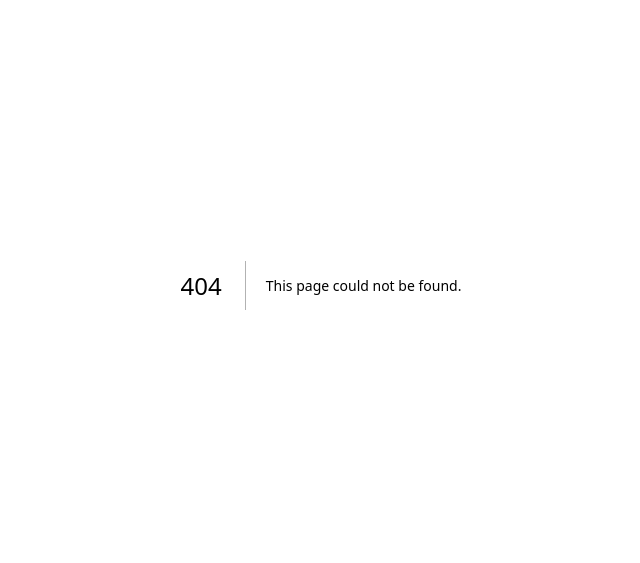
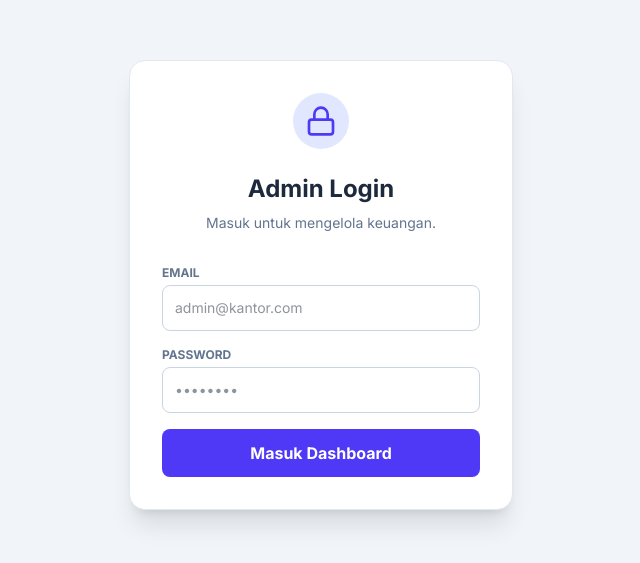
Before and after one commit to ryankalansi/roots-finance, a Next.js app: page /login in a window 1280 px wide. Before the commit this address had no page. Shown: the part 115-678 px from the top of the page, without its empty margins (319-959 px from the left). Built offline with nearby package versions, Linux system fonts and the light colour scheme.

Commit message:
add login

```diff
--- a/app/actions.ts
+++ b/app/actions.ts
@@ -3,7 +3,9 @@
 import { createServerClient, type CookieOptions } from "@supabase/ssr";
 import { cookies } from "next/headers";
 import { revalidatePath } from "next/cache";
+import { redirect } from "next/navigation";
 
+// --- SUPABASE CLIENT HELPER ---
 async function createClient() {
   const cookieStore = await cookies();
 
@@ -34,7 +36,36 @@ async function createClient() {
   );
 }
 
-// --- EXPENSES ---
+// --- AUTH ACTIONS ---
+
+export async function login(formData: FormData) {
+  const supabase = await createClient();
+
+  const email = formData.get("email") as string;
+  const password = formData.get("password") as string;
+
+  const { error } = await supabase.auth.signInWithPassword({
+    email,
+    password,
+  });
+
+  if (error) {
+    return { success: false, message: error.message };
+  }
+
+  revalidatePath("/", "layout");
+  redirect("/");
+}
+
+export async function logout() {
+  const supabase = await createClient();
+  await supabase.auth.signOut();
+  revalidatePath("/", "layout");
+  redirect("/login");
+}
+
+// --- EXPENSES ACTIONS ---
+
 export async function addExpense(formData: FormData) {
   const supabase = await createClient();
 
@@ -48,6 +79,7 @@ export async function addExpense(formData: FormData) {
   };
 
   const { error } = await supabase.from("expenses").insert(rawData);
+
   if (error) return { success: false, message: error.message };
 
   revalidatePath("/");
@@ -73,15 +105,16 @@ export async function updateExpenseStatus(id: string, newStatus: string) {
   return { success: true };
 }
 
-// --- OVERTIMES (BARU) ---
+// --- OVERTIME ACTIONS ---
+
 export async function addOvertime(formData: FormData) {
   const supabase = await createClient();
 
   const rawData = {
     date: formData.get("date"),
     employee_name: formData.get("employee_name"),
-    days: Number(formData.get("days")), // Jumlah Hari
-    rate: Number(formData.get("rate")?.toString().replace(/\D/g, "")), // Nominal per hari
+    days: Number(formData.get("days")),
+    rate: Number(formData.get("rate")?.toString().replace(/\D/g, "")),
     status: formData.get("status") || "Default",
     note: formData.get("note"),
   };
--- /dev/null
+++ b/app/login/page.tsx
@@ -0,0 +1,88 @@
+"use client";
+
+import { useState } from "react";
+import { login } from "@/app/actions";
+import { Loader2, Lock } from "lucide-react";
+
+export default function LoginPage() {
+  const [isSubmitting, setIsSubmitting] = useState(false);
+  const [errorMsg, setErrorMsg] = useState("");
+
+  const handleSubmit = async (formData: FormData) => {
+    setIsSubmitting(true);
+    setErrorMsg("");
+
+    // FIX: Hapus ": any" agar linter tidak marah
+    const result = await login(formData);
+
+    // Cek apakah ada pesan error dari server
+    if (result?.message) {
+      setErrorMsg("Email atau Password salah.");
+      setIsSubmitting(false);
+    }
+  };
+
+  return (
+    <div className="flex min-h-screen items-center justify-center bg-slate-100">
+      <div className="w-full max-w-sm bg-white p-8 rounded-2xl shadow-xl border border-slate-200">
+        <div className="flex justify-center mb-6">
+          <div className="bg-indigo-100 p-3 rounded-full">
+            <Lock className="text-indigo-600 w-8 h-8" />
+          </div>
+        </div>
+
+        <h2 className="text-2xl font-bold text-center text-slate-800 mb-2">
+          Admin Login
+        </h2>
+        <p className="text-sm text-slate-500 text-center mb-8">
+          Masuk untuk mengelola keuangan.
+        </p>
+
+        <form action={handleSubmit} className="space-y-4">
+          <div>
+            <label className="block text-xs font-bold text-slate-500 uppercase mb-1">
+              Email
+            </label>
+            <input
+              name="email"
+              type="email"
+              required
+              className="w-full border border-slate-300 p-3 rounded-lg focus:outline-none focus:ring-2 focus:ring-indigo-500 text-sm"
+              placeholder="admin@kantor.com"
+            />
+          </div>
+
+          <div>
+            <label className="block text-xs font-bold text-slate-500 uppercase mb-1">
+              Password
+            </label>
+            <input
+              name="password"
+              type="password"
+              required
+              className="w-full border border-slate-300 p-3 rounded-lg focus:outline-none focus:ring-2 focus:ring-indigo-500 text-sm"
+              placeholder="••••••••"
+            />
+          </div>
+
+          {errorMsg && (
+            <div className="bg-red-50 text-red-600 text-sm p-3 rounded-lg text-center">
+              {errorMsg}
+            </div>
+          )}
+
+          <button
+            disabled={isSubmitting}
+            className="w-full bg-indigo-600 hover:bg-indigo-700 text-white font-bold py-3 rounded-lg transition-colors flex justify-center items-center gap-2"
+          >
+            {isSubmitting ? (
+              <Loader2 className="animate-spin" />
+            ) : (
+              "Masuk Dashboard"
+            )}
+          </button>
+        </form>
+      </div>
+    </div>
+  );
+}
--- a/components/dashboard/DashboardClient.tsx
+++ b/components/dashboard/DashboardClient.tsx
@@ -14,6 +14,7 @@ import {
   Clock,
   BarChart3,
   FileSpreadsheet,
+  LogOut,
 } from "lucide-react";
 import { formatRupiah } from "@/lib/utils";
 import {
@@ -24,6 +25,7 @@ import {
   deleteOvertime,
   updateOvertimeStatus,
   updateBudget,
+  logout,
 } from "@/app/actions";
 
 // IMPORT RECHARTS
@@ -105,7 +107,6 @@ export default function DashboardClient({
   const [budgetInput, setBudgetInput] = useState("");
   const [searchTerm, setSearchTerm] = useState("");
 
-  // STATE BARU: PILIH BULAN (ARCHIVE & CURRENT)
   const [selectedMonth, setSelectedMonth] = useState(
     new Date().toISOString().slice(0, 7)
   );
@@ -116,7 +117,7 @@ export default function DashboardClient({
     return () => clearTimeout(timer);
   }, []);
 
-  // --- 1. FILTER UTAMA BERDASARKAN BULAN ---
+  // --- FILTERING & DATA PROCESSING (Sama seperti sebelumnya) ---
   const currentMonthExpenses = useMemo(() => {
     return expenses.filter((item) => item.date.startsWith(selectedMonth));
   }, [expenses, selectedMonth]);
@@ -125,7 +126,6 @@ export default function DashboardClient({
     return overtimes.filter((item) => item.date.startsWith(selectedMonth));
   }, [overtimes, selectedMonth]);
 
-  // --- 2. FILTER PENCARIAN ---
   const filteredExpenses = currentMonthExpenses.filter(
     (item) =>
       item.description.toLowerCase().includes(searchTerm.toLowerCase()) ||
@@ -136,7 +136,6 @@ export default function DashboardClient({
     item.employee_name.toLowerCase().includes(searchTerm.toLowerCase())
   );
 
-  // --- 3. DATA PROCESSING CHART ---
   const chartData = useMemo(() => {
     const daysInMonth = new Date(
       parseInt(selectedMonth.split("-")[0]),
@@ -168,7 +167,6 @@ export default function DashboardClient({
     return data;
   }, [currentMonthExpenses, currentMonthOvertimes, selectedMonth]);
 
-  // --- 4. KALKULASI STATISTIK ---
   const totalExpenseAmount = currentMonthExpenses
     .filter((item) => item.status !== "Rejected")
     .reduce((acc, curr) => acc + curr.amount, 0);
@@ -239,11 +237,8 @@ export default function DashboardClient({
     setIsBudgetModalOpen(true);
   };
 
-  // --- FITUR DOWNLOAD EXCEL ---
   const handleExportExcel = () => {
     const wb = XLSX.utils.book_new();
-
-    // 1. SUMMARY SHEET
     const summaryRows = [
       ["LAPORAN KEUANGAN BULANAN", ""],
       ["Periode", selectedMonth],
@@ -257,11 +252,9 @@ export default function DashboardClient({
       ["", ""],
       ["Tanggal Download", new Date().toLocaleString()],
     ];
-
     const wsSummary = XLSX.utils.aoa_to_sheet(summaryRows);
     wsSummary["!cols"] = [{ wch: 35 }, { wch: 25 }];
 
-    // 2. EXPENSE SHEET
     const expenseData = currentMonthExpenses.map((item) => ({
       "Tanggal": item.date,
       "Deskripsi Item": item.description,
@@ -280,7 +273,6 @@ export default function DashboardClient({
       { wch: 30 },
     ];
 
-    // 3. OVERTIME SHEET
     const overtimeData = currentMonthOvertimes.map((item) => ({
       "Tanggal": item.date,
       "Nama Karyawan": item.employee_name,
@@ -379,7 +371,7 @@ export default function DashboardClient({
               <Menu size={20} />
             </button>
 
-            {/* AREA JUDUL & FILTER PERIODE (ARCHIVE) */}
+            {/* AREA JUDUL & FILTER PERIODE */}
             <div className="flex items-center gap-3 bg-slate-100 p-1 rounded-lg">
               <div className="px-3 text-sm font-bold text-slate-600 hidden md:block">
                 Periode:
@@ -394,7 +386,7 @@ export default function DashboardClient({
           </div>
 
           <div className="flex items-center gap-3">
-            {/* TOMBOL EXPORT EXCEL (ARCHIVED) */}
+            {/* TOMBOL EXCEL */}
             <button
               onClick={handleExportExcel}
               className="flex items-center gap-2 bg-emerald-600 hover:bg-emerald-700 text-white px-4 py-2 rounded-lg text-sm font-medium transition-colors shadow-sm"
@@ -402,8 +394,17 @@ export default function DashboardClient({
               <FileSpreadsheet size={18} />
               <span className="hidden md:inline">Download Laporan</span>
             </button>
+
             <div className="h-8 w-[1px] bg-slate-200 mx-1"></div>
-            <div className="text-sm font-semibold text-slate-500">Admin</div>
+
+            {/* TOMBOL LOGOUT */}
+            <button
+              onClick={() => logout()}
+              className="flex items-center gap-2 text-slate-500 hover:text-red-600 hover:bg-red-50 px-3 py-2 rounded-lg transition-colors text-sm font-medium"
+            >
+              <LogOut size={18} />
+              <span className="hidden md:inline">Keluar</span>
+            </button>
           </div>
         </header>
 
--- /dev/null
+++ b/middleware.ts
@@ -0,0 +1,85 @@
+import { createServerClient, type CookieOptions } from "@supabase/ssr";
+import { NextResponse, type NextRequest } from "next/server";
+
+export async function middleware(request: NextRequest) {
+  let response = NextResponse.next({
+    request: {
+      headers: request.headers,
+    },
+  });
+
+  const supabase = createServerClient(
+    process.env.NEXT_PUBLIC_SUPABASE_URL!,
+    process.env.NEXT_PUBLIC_SUPABASE_ANON_KEY!,
+    {
+      cookies: {
+        get(name: string) {
+          return request.cookies.get(name)?.value;
+        },
+        set(name: string, value: string, options: CookieOptions) {
+          request.cookies.set({
+            name,
+            value,
+            ...options,
+          });
+          response = NextResponse.next({
+            request: {
+              headers: request.headers,
+            },
+          });
+          response.cookies.set({
+            name,
+            value,
+            ...options,
+          });
+        },
+        remove(name: string, options: CookieOptions) {
+          request.cookies.set({
+            name,
+            value: "",
+            ...options,
+          });
+          response = NextResponse.next({
+            request: {
+              headers: request.headers,
+            },
+          });
+          response.cookies.set({
+            name,
+            value: "",
+            ...options,
+          });
+        },
+      },
+    }
+  );
+
+  const {
+    data: { user },
+  } = await supabase.auth.getUser();
+
+  // JIKA BELUM LOGIN & BUKAN DI HALAMAN LOGIN -> LEMPAR KE LOGIN
+  if (!user && !request.nextUrl.pathname.startsWith("/login")) {
+    return NextResponse.redirect(new URL("/login", request.url));
+  }
+
+  // JIKA SUDAH LOGIN & ADA DI HALAMAN LOGIN -> LEMPAR KE DASHBOARD
+  if (user && request.nextUrl.pathname.startsWith("/login")) {
+    return NextResponse.redirect(new URL("/", request.url));
+  }
+
+  return response;
+}
+
+export const config = {
+  matcher: [
+    /*
+     * Match all request paths except for the ones starting with:
+     * - _next/static (static files)
+     * - _next/image (image optimization files)
+     * - favicon.ico (favicon file)
+     * Feel free to modify this pattern to include more paths.
+     */
+    "/((?!_next/static|_next/image|favicon.ico|.*\\.(?:svg|png|jpg|jpeg|gif|webp)$).*)",
+  ],
+};
```
